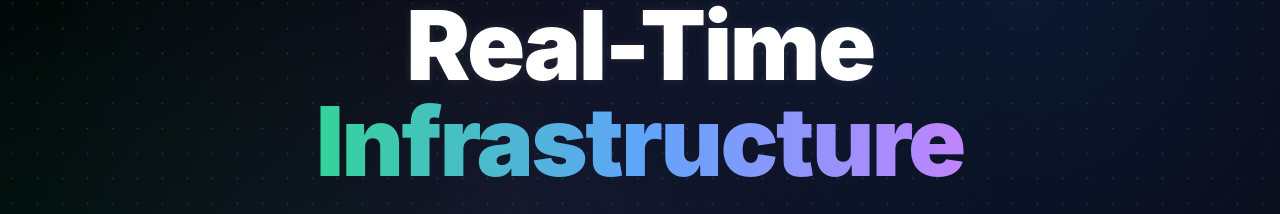
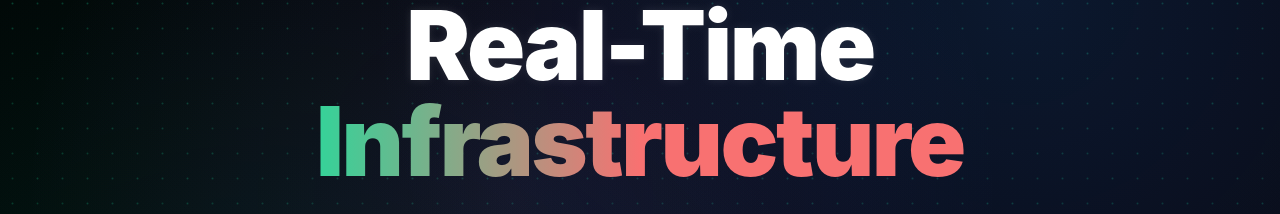
Before and after one commit to operacle/checkcle-website, a React (Vite) app: page / in a window 1280 px wide. Shown: the part 209-423 px from the top of the page. Built offline with nearby package versions, Linux system fonts and the light colour scheme; no server answers.

Commit message:
change text gradient color

```diff
--- a/src/components/ui/hero-section-nexus.tsx
+++ b/src/components/ui/hero-section-nexus.tsx
@@ -692,7 +692,7 @@ const InteractiveHero: React.FC = () => {
                     </span>
                 </span>
                 <br />
-                <span className="relative inline-block bg-gradient-to-r from-emerald-400 via-blue-400 to-purple-400 bg-clip-text text-transparent">
+                <span className="relative inline-block bg-gradient-to-r from-emerald-400 via-red-400 to-red-400 bg-clip-text text-transparent">
                     Infrastructure
                 </span>
                 <br />
```
